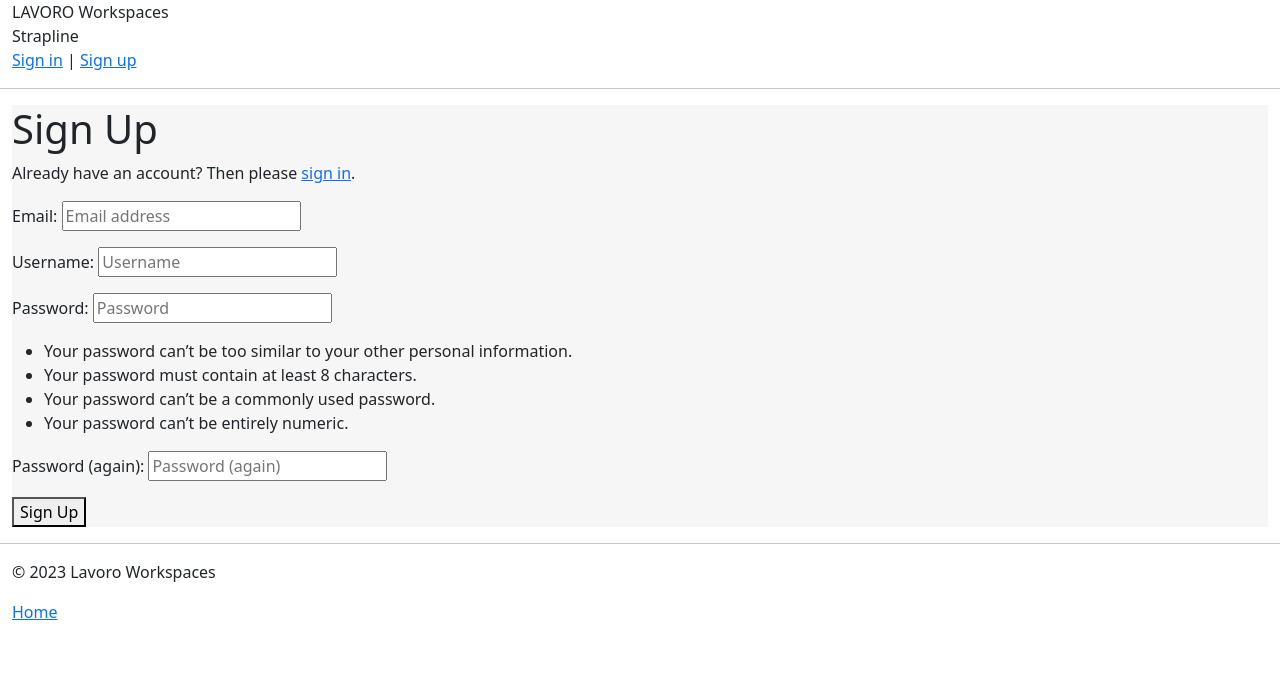
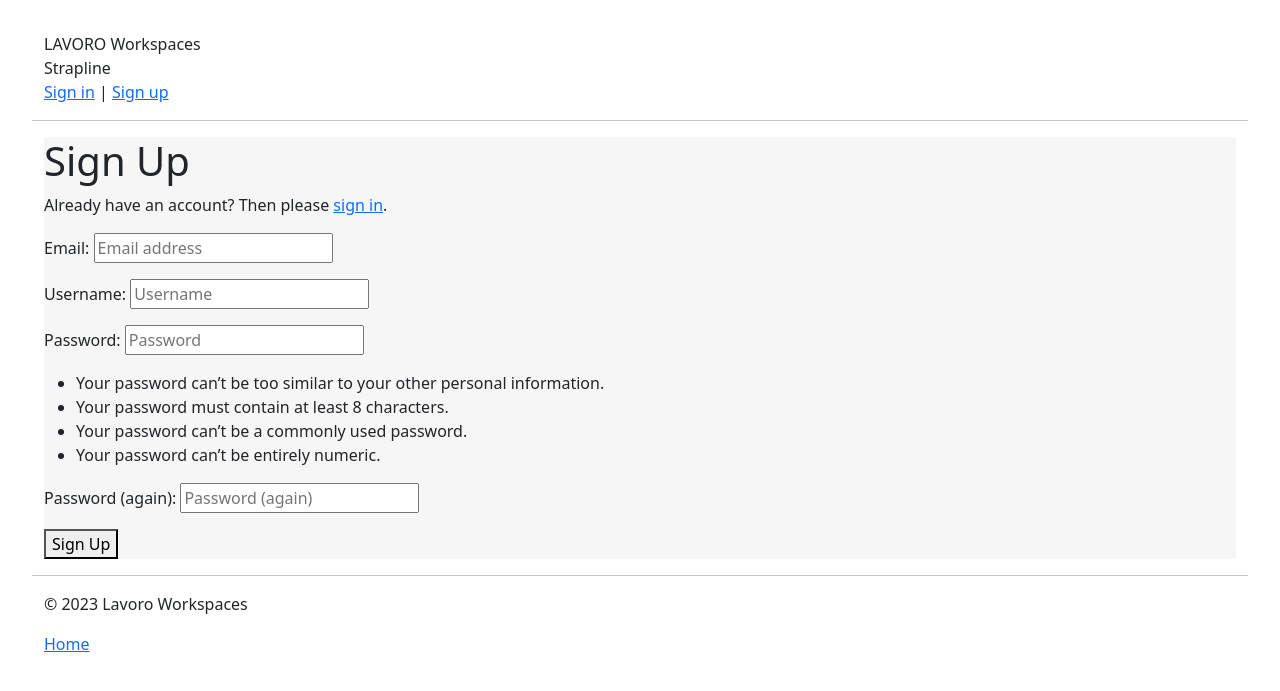
Before and after one commit to ivankrauseza/ci-project4, a Django app: page /accounts/signup/ in a window 1280 px wide. Shown: the top 691 px of the page. Run offline with Django 4.2, Linux system fonts and the light colour scheme; some libraries are stand-ins or nearby versions.

Commit message:
setup static folder and update settings.py

```diff
--- /dev/null
+++ b/static/css/styles.css
@@ -0,0 +1,3 @@
+body {
+  margin: 32px;
+}/*# sourceMappingURL=styles.css.map */
--- /dev/null
+++ b/static/css/styles.scss
@@ -0,0 +1,3 @@
+body {
+    margin: 32px;
+}
--- a/templates/base.html
+++ b/templates/base.html
@@ -1,3 +1,4 @@
+{% load static %}
 {% load account %}
 
 <!DOCTYPE html>
@@ -7,6 +8,7 @@
     <meta name="viewport" content="width=device-width, initial-scale=1.0">
     <title>{% block title %}{% endblock %} | Lavoro Workspaces</title><!-- Add this to your base.html template -->
     <link rel="stylesheet" href="https://cdn.jsdelivr.net/npm/bootstrap@5.3.2/dist/css/bootstrap.min.css" crossorigin="anonymous">
+    <link rel="stylesheet" type="text/css" href="{% static 'css/styles.css' %}">
 </head>
 <body>
 
```
Also changed, not shown: lavoro/settings.py (+6 -3 lines), 1 other file.
